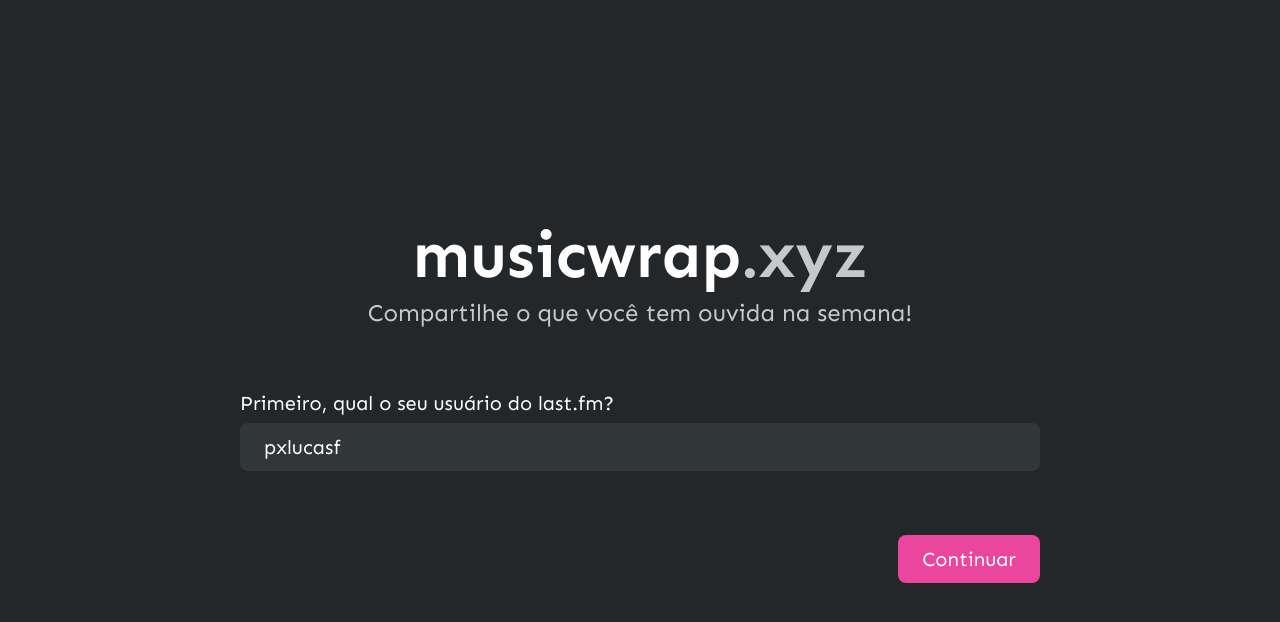
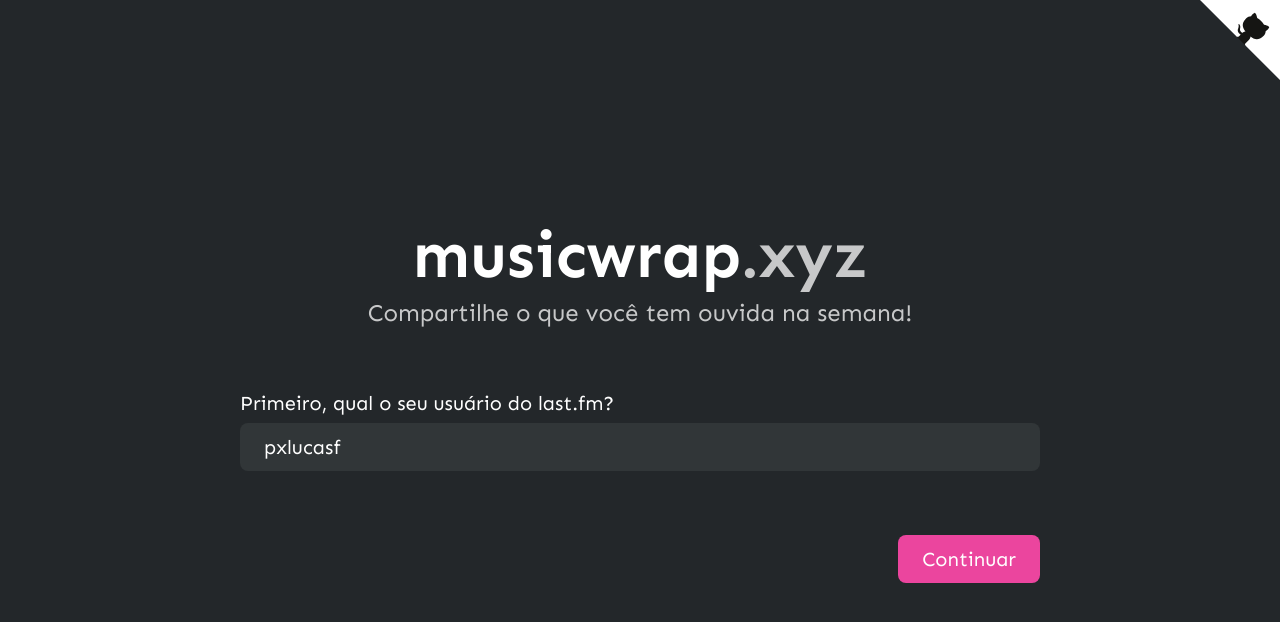
Before and after one commit to doceazedo/semaninha, a React (Create React App) app: page / in a window 1280 px wide. Shown: the top 622 px of the page. Built offline with nearby package versions, Linux system fonts and the light colour scheme; no server answers.

Commit message:
✨ Adicionar link do GitHub no cantinho

```diff
--- a/src/App.js
+++ b/src/App.js
@@ -107,10 +107,17 @@
 
   return (
     <>
+      <a href="https://github.com/pxlucasf/musicwrap" class="github-corner" aria-label="View source on GitHub">
+        <svg width="80" height="80" viewBox="0 0 250 250" aria-hidden="true">
+          <path d="M0,0 L115,115 L130,115 L142,142 L250,250 L250,0 Z"></path>
+          <path d="M128.3,109.0 C113.8,99.7 119.0,89.6 119.0,89.6 C122.0,82.7 120.5,78.6 120.5,78.6 C119.2,72.0 123.4,76.3 123.4,76.3 C127.3,80.9 125.5,87.3 125.5,87.3 C122.9,97.6 130.6,101.9 134.4,103.2" fill="currentColor" class="octo-arm"></path>
+          <path d="M115.0,115.0 C114.9,115.1 118.7,116.5 119.8,115.4 L133.7,101.6 C136.9,99.2 139.9,98.4 142.2,98.6 C133.8,88.0 127.5,74.4 143.8,58.0 C148.5,53.4 154.0,51.2 159.7,51.0 C160.3,49.4 163.2,43.6 171.4,40.1 C171.4,40.1 176.1,42.5 178.8,56.2 C183.1,58.6 187.2,61.8 190.9,65.4 C194.5,69.0 197.7,73.2 200.1,77.6 C213.8,80.2 216.3,84.9 216.3,84.9 C212.7,93.1 206.9,96.0 205.4,96.6 C205.1,102.4 203.0,107.8 198.3,112.5 C181.9,128.9 168.3,122.5 157.7,114.1 C157.9,116.9 156.7,120.9 152.7,124.9 L141.0,136.5 C139.8,137.7 141.6,141.9 141.8,141.8 Z" fill="currentColor" class="octo-body"></path>
+        </svg>
+      </a>
+
       <Title/>
 
       {stepComponent}
-
     </>
   );
 }
--- a/src/assets/css/global.css
+++ b/src/assets/css/global.css
@@ -27,6 +27,40 @@
   color: #fff;
 }
 
+.github-corner svg {
+  fill:#fff;
+  color:#151513;
+  position: absolute;
+  top: 0;
+  border: 0;
+  right: 0;
+}
+
+.github-corner .octo-arm {
+  transform-origin: 130px 106px;
+}
+
+.github-corner:hover .octo-arm {
+  animation: octocat-wave 560ms ease-in-out;
+}
+
+@keyframes octocat-wave {
+  0%,
+  100% {
+    transform:rotate(0);
+  }
+
+  20%,
+  60% {
+    transform:rotate(-25deg);
+  }
+
+  40%,
+  80% {
+    transform:rotate(10deg);
+  }
+}
+
 @media screen and (max-width: 1000px) {
   body {
     padding: 1.5rem;
```
